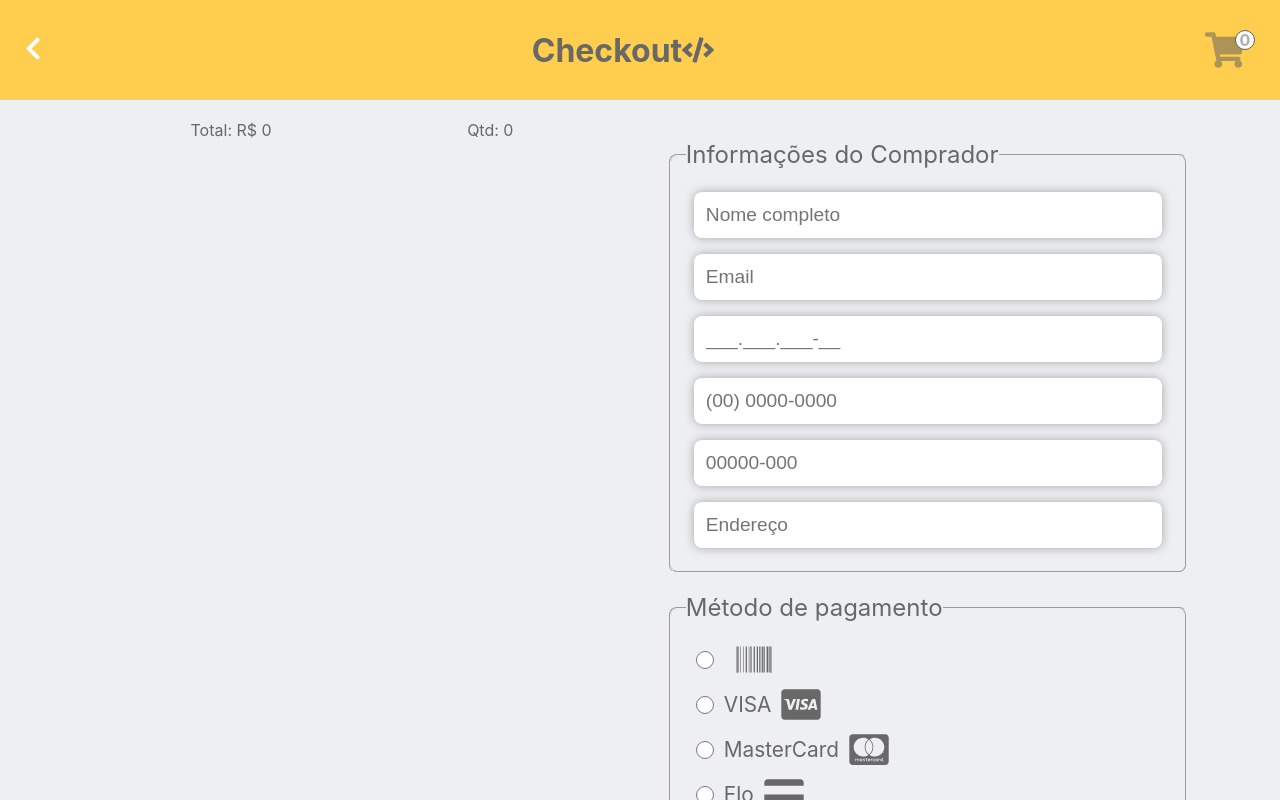
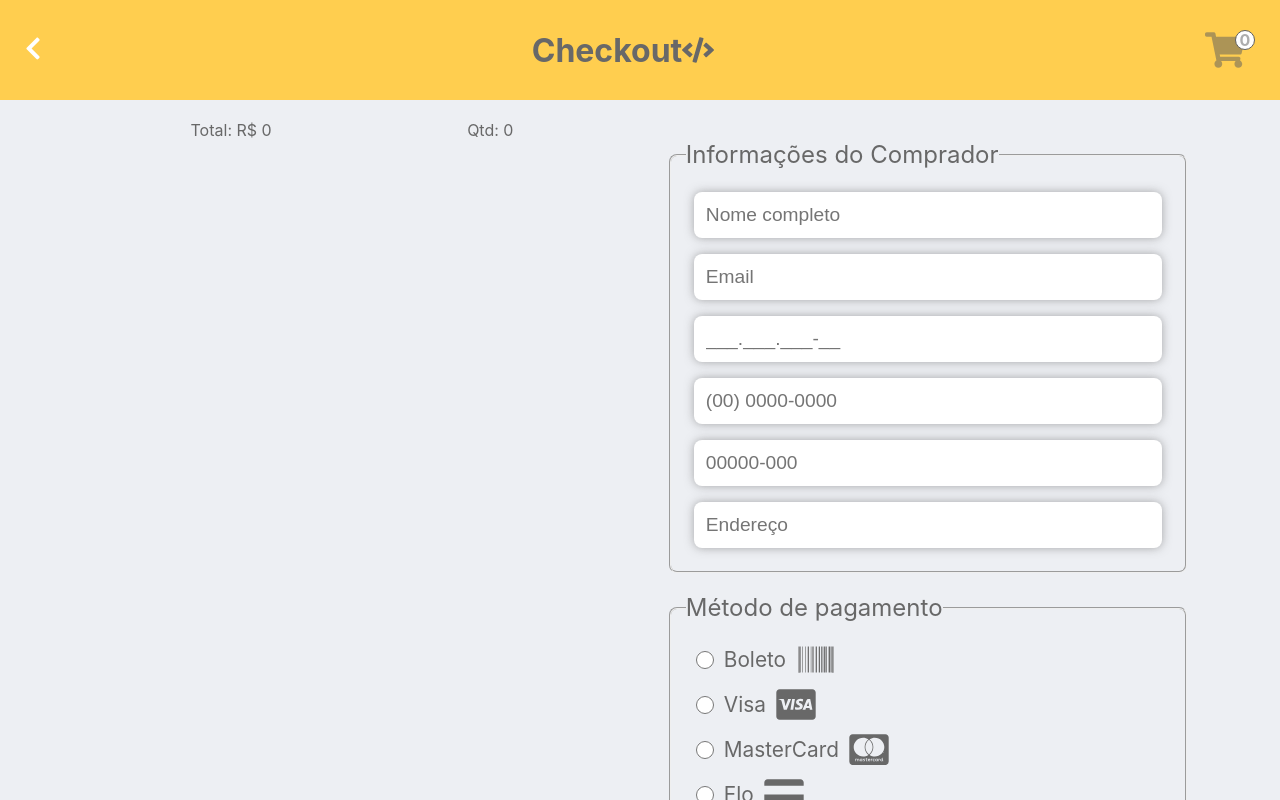
Before and after one commit to RegislaineRegis/Project-online-store, a React (Create React App) app: page /checkout in a window 1280 px wide. Shown: the top 800 px of the page. Built offline with nearby package versions, Linux system fonts and the light colour scheme.

Commit message:
Corrige lint

```diff
--- /dev/null
+++ b/src/components/InputRadio.js
@@ -0,0 +1,30 @@
+import React from 'react';
+import PropTypes from 'prop-types';
+
+export default class InputRadio extends React.Component {
+  render() {
+    const { id, text, childComp } = this.props;
+    return (
+      <label className="checkout-label" htmlFor={ id }>
+        <input
+          className="checkout-radio"
+          type="radio"
+          name="pay-method"
+          id={ id }
+        />
+        {text}
+        { childComp }
+      </label>
+    );
+  }
+}
+
+InputRadio.propTypes = {
+  id: PropTypes.string.isRequired,
+  text: PropTypes.string.isRequired,
+  childComp: PropTypes.node,
+};
+
+InputRadio.defaultProps = {
+  childComp: '',
+};
--- a/src/components/RatingStars.js
+++ b/src/components/RatingStars.js
@@ -105,4 +105,4 @@ RatingStars.propTypes = {
 RatingStars.defaultProps = {
   handleRateChange: null,
   className: 'rating',
-}
+};
--- a/src/components/SpecsEval.js
+++ b/src/components/SpecsEval.js
@@ -7,28 +7,14 @@ import Evals from './Evals';
 import RatingStars from './RatingStars';
 
 class SpecsEval extends React.Component {
-  constructor() {
-    super();
-    this.state = {
-      evaluations: [],
-    }
-  }
-
-  componentDidMount() {
-    const { id } = this.props;
-    this.setState({ evaluations: saveEvaluations.getEvaluations(id) || [] });
-  }
-
   render() {
     const { attributes, id, show, changeClass } = this.props;
     const evaluations = saveEvaluations.getEvaluations(id);
-
     const score = evaluations && evaluations.reduce((acc, { rate }, index, arr) => {
       const length = arr.length - 1;
       if (index < length) return acc + rate;
-      return (acc + rate)/(length + 1);
+      return (acc + rate) / (length + 1);
     }, 0);
-    console.log(score);
     return (
       <>
         <section className="specs-eval-sect">
--- a/src/pages/Checkout.jsx
+++ b/src/pages/Checkout.jsx
@@ -6,6 +6,7 @@ import '../styles/Checkout.css';
 import CartItem from '../components/CartItem';
 import Header from '../components/Header';
 import * as cartFunction from '../services/saveShoppingCart';
+import InputRadio from '../components/InputRadio';
 
 export default class Checkout extends Component {
   constructor() {
@@ -126,38 +127,41 @@ export default class Checkout extends Component {
                 onChange={ this.handleChange }
               />
             </fieldset>
-            <fieldset  className="checkout-fieldset">
+            <fieldset className="checkout-fieldset">
               <legend className="checkout-legend">Método de pagamento</legend>
-              <label className="checkout-label" htmlFor="boleto">
-                <input className="checkout-radio" type="radio" name="pay-method" id="boleto" />
-                <FaBarcode className="checkout-icon" />
-              </label>
-              <label className="checkout-label" htmlFor="visa">
-                <input className="checkout-radio" type="radio" name="pay-method" id="visa" />
-                VISA
-                {' '}
-                <FaCcVisa className="checkout-icon" />
-              </label>
-              <label className="checkout-label" htmlFor="master">
-                <input className="checkout-radio" type="radio" name="pay-method" id="master" />
-                MasterCard
-                {' '}
-                <FaCcMastercard className="checkout-icon" />
-              </label>
-              <label className="checkout-label" htmlFor="elo">
-                <input className="checkout-radio" type="radio" name="pay-method" id="elo" />
-                Elo
-                {' '}
-                <FaCreditCard className="checkout-icon" />
-              </label>
-              <label className="checkout-label" htmlFor="american">
-                <input className="checkout-radio" type="radio" name="pay-method" id="american" />
-                American Express
-                {' '}
-                <SiAmericanexpress className="checkout-icon" />
-              </label>
+              <InputRadio
+                id="boleto"
+                text="Boleto"
+                childComp={ <FaBarcode className="checkout-icon" /> }
+              />
+              <InputRadio
+                id="visa"
+                text="Visa"
+                childComp={ <FaCcVisa className="checkout-icon" /> }
+              />
+              <InputRadio
+                id="master"
+                text="MasterCard"
+                childComp={ <FaCcMastercard className="checkout-icon" /> }
+              />
+              <InputRadio
+                id="elo"
+                text="Elo"
+                childComp={ <FaCreditCard className="checkout-icon" /> }
+              />
+              <InputRadio
+                id="american"
+                text="American Express"
+                childComp={ <SiAmericanexpress className="checkout-icon" /> }
+              />
             </fieldset>
-            <button className="checkout-btn" type="button" onClick={ this.handleClick }>Finalizar Compra</button>
+            <button
+              className="checkout-btn"
+              type="button"
+              onClick={ this.handleClick }
+            >
+              Finalizar Compra
+            </button>
           </form>
         </section>
         { clicked && <Redirect to="/" /> }
```
Also changed, not shown: src/components/AvaliatorProd.js (+10 -5 lines). Lines whose indentation alone changed are shown as unchanged.
